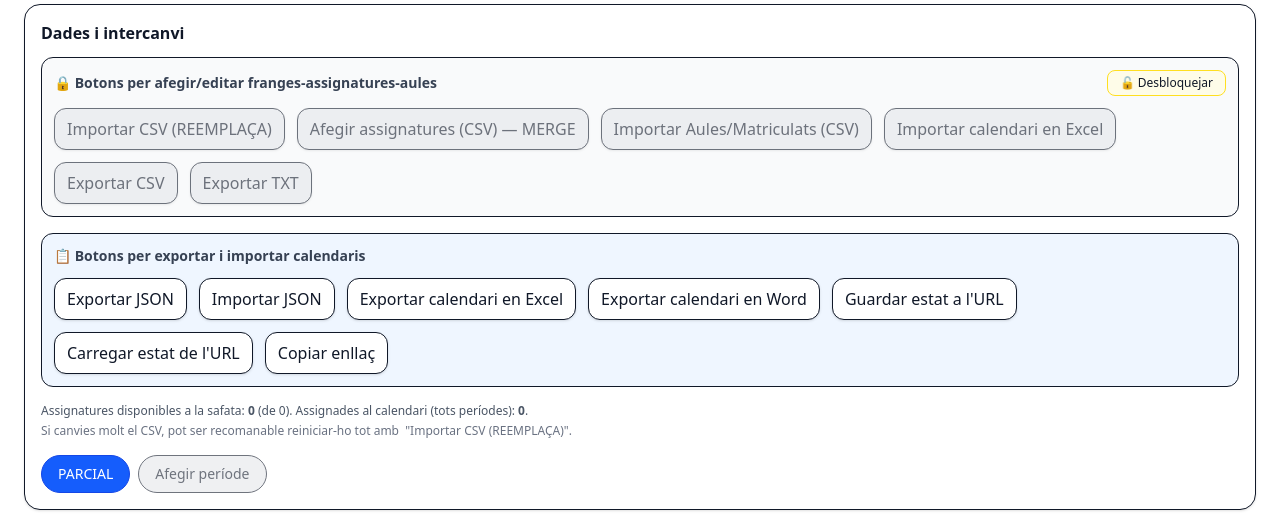
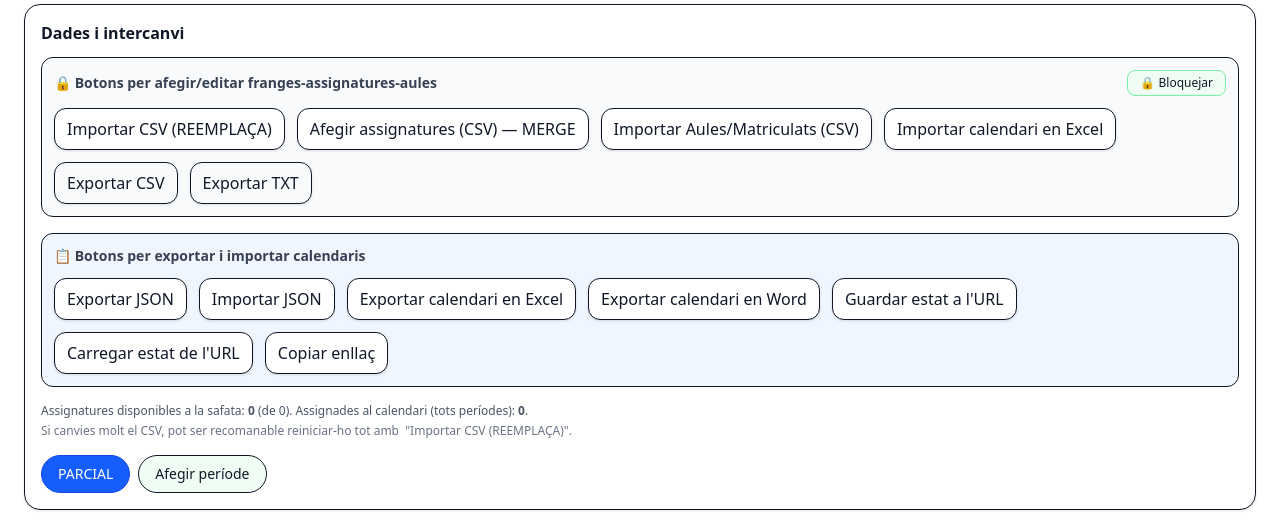
Before and after one commit to sambrocindrela-ctrl/gestor-examens, a Vue app: page / in a window 1280 px wide. Shown: the part 124-656 px from the top of the page. Built offline with nearby package versions, Linux system fonts and the light colour scheme; the HTML template or start-up script is replaced by a standard one.

Commit message:
Set isAdminMode to true by default (unlocked) on main

```diff
--- a/src/App.vue
+++ b/src/App.vue
@@ -46,7 +46,7 @@ const {
 /* --- Admin Mode / Password Protection --- */
 
 const ADMIN_PASSWORD = "admin2025";
-const isAdminMode = ref(false);
+const isAdminMode = ref(true);
 
 // Load admin status from sessionStorage on mount
 onMounted(() => {
```
